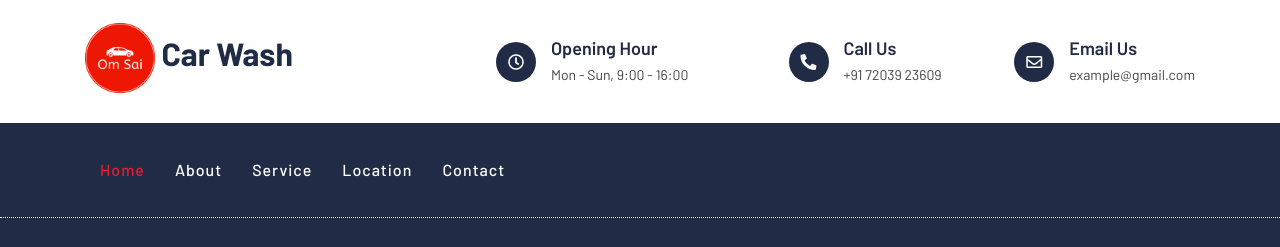
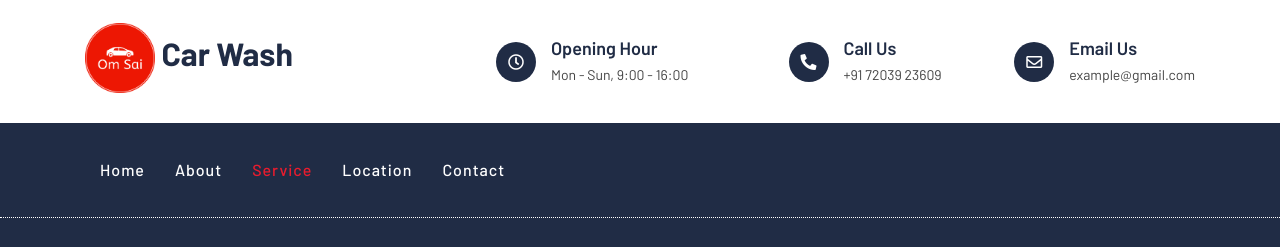
Before and after one commit to kaushilprajapati/OmSaiCarWash, a plain HTML site: page service.html in a window 1280 px wide. Shown: the top 247 px of the page. Drawn offline with nearby package versions, Linux system fonts and the light colour scheme.

Commit message:
Update service.html

```diff
--- a/service.html
+++ b/service.html
@@ -90,9 +90,9 @@
 
                     <div class="collapse navbar-collapse justify-content-between" id="navbarCollapse">
                         <div class="navbar-nav mr-auto">
-                            <a href="index.html" class="nav-item nav-link active">Home</a>
+                            <a href="index.html" class="nav-item nav-link">Home</a>
                             <a href="about.html" class="nav-item nav-link">About</a>
-                            <a href="service.html" class="nav-item nav-link">Service</a>
+                            <a href="service.html" class="nav-item nav-link active">Service</a>
                             <!-- <a href="price.html" class="nav-item nav-link">Price</a> -->
                             <a href="location.html" class="nav-item nav-link">Location</a>
                             <!-- <div class="nav-item dropdown">
```
